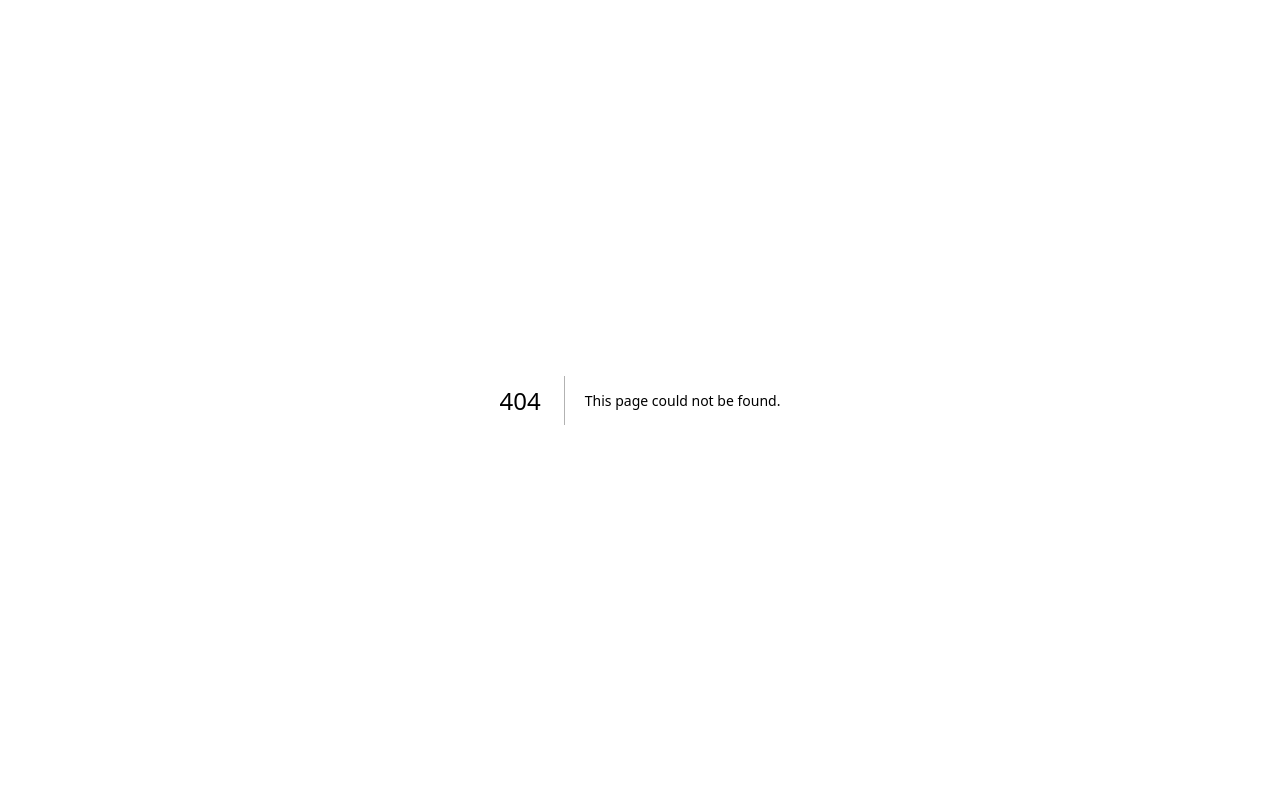
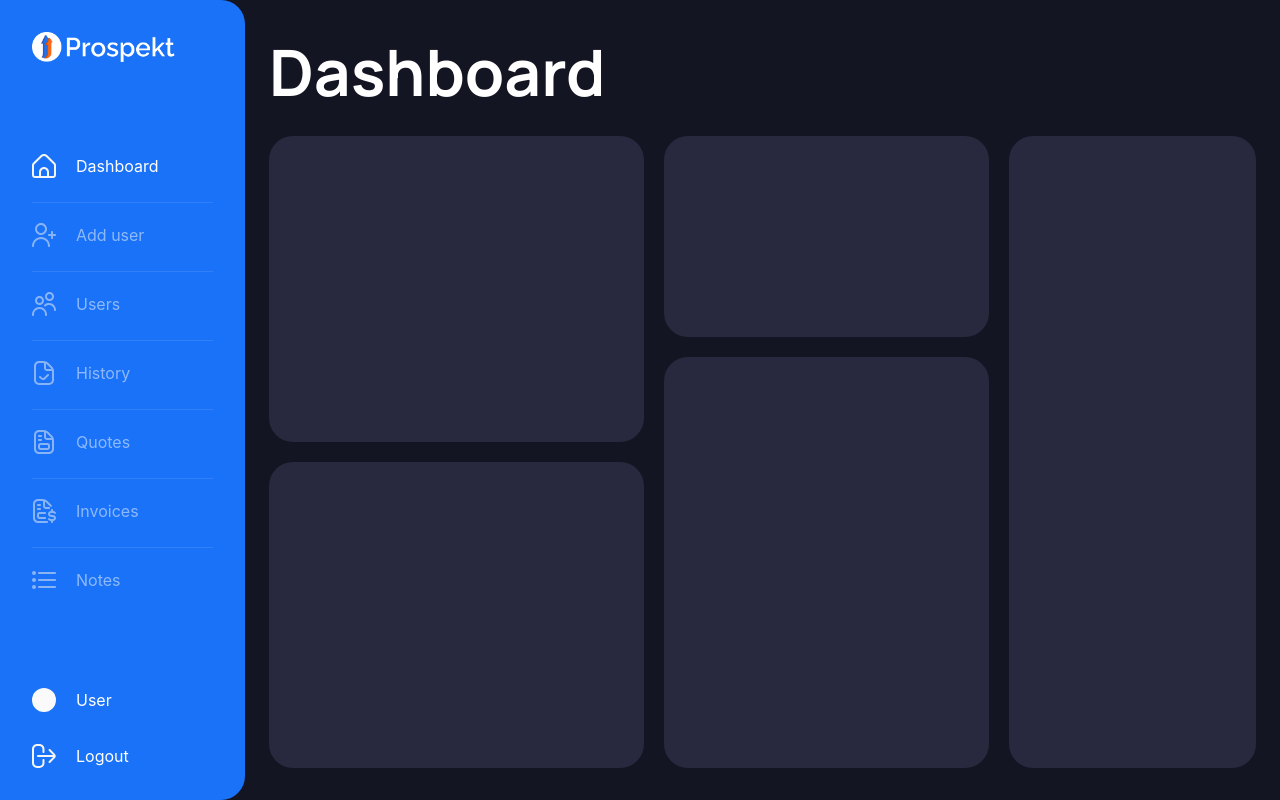
Before and after one commit to needforschool/prospekt-client, a Next.js app: page /dashboard in a window 1280 px wide. Before the commit this address had no page. Built offline with nearby package versions, Linux system fonts and the light colour scheme.

Commit message:
💄 add desktop main dashboard

```diff
--- /dev/null
+++ b/src/pages/dashboard.tsx
@@ -0,0 +1,3 @@
+import Dashboard from "@screens/Dashboard";
+
+export default Dashboard;
--- /dev/null
+++ b/src/screens/Dashboard/index.tsx
@@ -0,0 +1,100 @@
+import Image from "next/image";
+import styled from "styled-components";
+import Logo from "/public/static/images/logo/logo.png";
+import Sidebar from "@components/Sidebar";
+
+const Dashboard: React.FC = () => {
+  return (
+    <Main>
+      <Sidebar></Sidebar>
+      <Container>
+        <Title>Dashboard</Title>
+        <CardsContainer>
+          <QuotesContainer></QuotesContainer>
+          <InvoicesContainer></InvoicesContainer>
+          <AddUserContainer></AddUserContainer>
+          <UserContainer></UserContainer>
+          <HistoryContainer></HistoryContainer>
+        </CardsContainer>
+      </Container>
+    </Main>
+  );
+};
+
+const Main = styled.main`
+  overflow: hidden;
+`;
+
+const Container = styled.div`
+  margin-left: 245px;
+  display: flex;
+  flex-direction: column;
+  height: 100vh;
+  width: calc(100% - 245px);
+  padding: 32px 24px;
+`;
+
+const Title = styled.h1`
+  width: 100%;
+  max-width: 1376px;
+  margin: auto;
+  font-family: ${({ theme }) => theme.family.primary};
+  font-size: ${({ theme }) => theme.size.h1};
+  font-weight: ${({ theme }) => theme.weight.bold};
+  color: ${({ theme }) => theme.colors.greyscale1};
+`;
+
+const CardsContainer = styled.div`
+  padding-top: 24px;
+  height: 100%;
+  width: 100%;
+  max-width: 1376px;
+  margin: auto;
+  display: grid;
+  grid-template-columns:
+    calc(40% - 20px)
+    20px
+    calc(35% - 20px)
+    20px
+    calc(25%);
+  grid-template-rows:
+    calc(35% - 20px)
+    20px
+    calc(15% - 10px)
+    20px
+    calc(50% - 10px);
+  grid-column-gap: 0px;
+  grid-row-gap: 0px;
+`;
+
+const QuotesContainer = styled.div`
+  grid-area: 1 / 1 / 4 / 2;
+  border-radius: 24px;
+  background-color: ${({ theme }) => theme.colors.bg2};
+`;
+
+const InvoicesContainer = styled.div`
+  grid-area: 5 / 1 / 6 / 2;
+  border-radius: 24px;
+  background-color: ${({ theme }) => theme.colors.bg2};
+`;
+
+const AddUserContainer = styled.div`
+  grid-area: 1 / 3 / 2 / 4;
+  border-radius: 24px;
+  background-color: ${({ theme }) => theme.colors.bg2};
+`;
+
+const UserContainer = styled.div`
+  grid-area: 3 / 3 / 6 / 4;
+  border-radius: 24px;
+  background-color: ${({ theme }) => theme.colors.bg2};
+`;
+
+const HistoryContainer = styled.div`
+  grid-area: 1 / 5 / 6 / 6;
+  border-radius: 24px;
+  background-color: ${({ theme }) => theme.colors.bg2};
+`;
+
+export default Dashboard;
```
